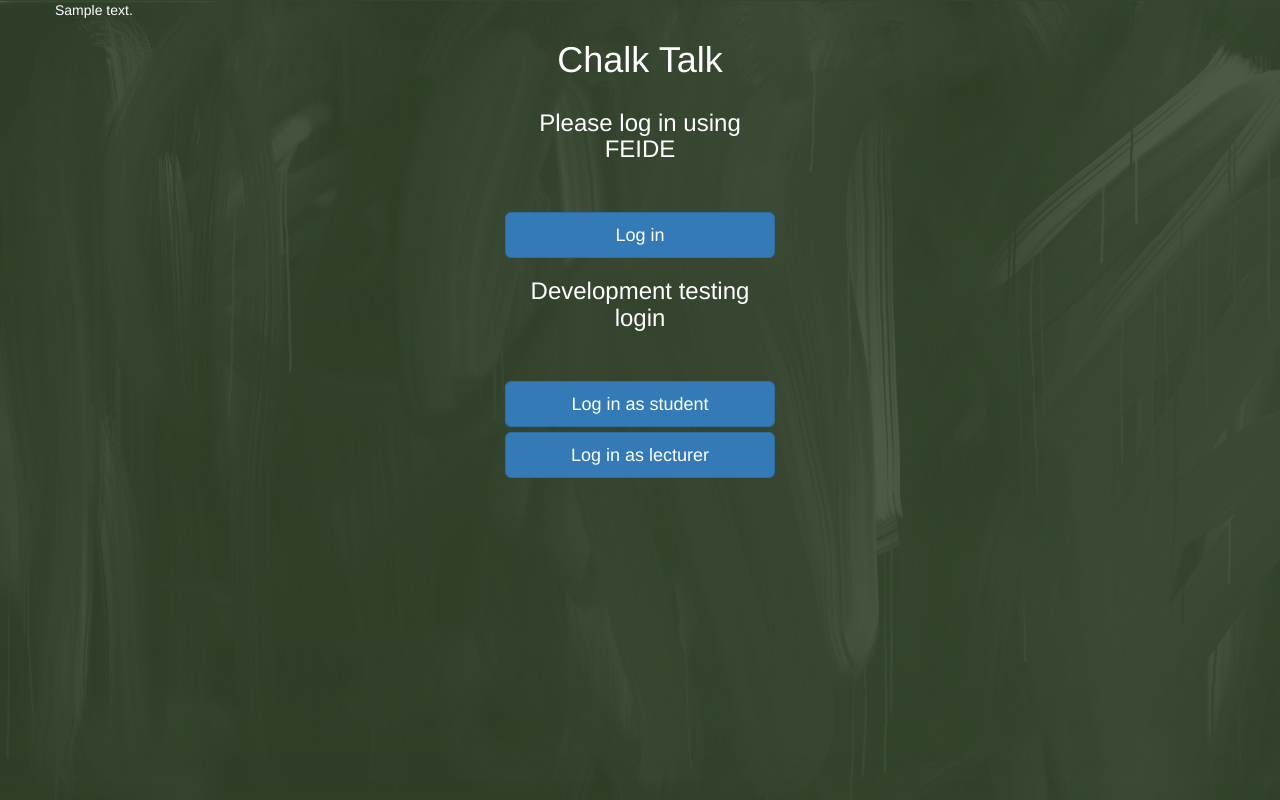
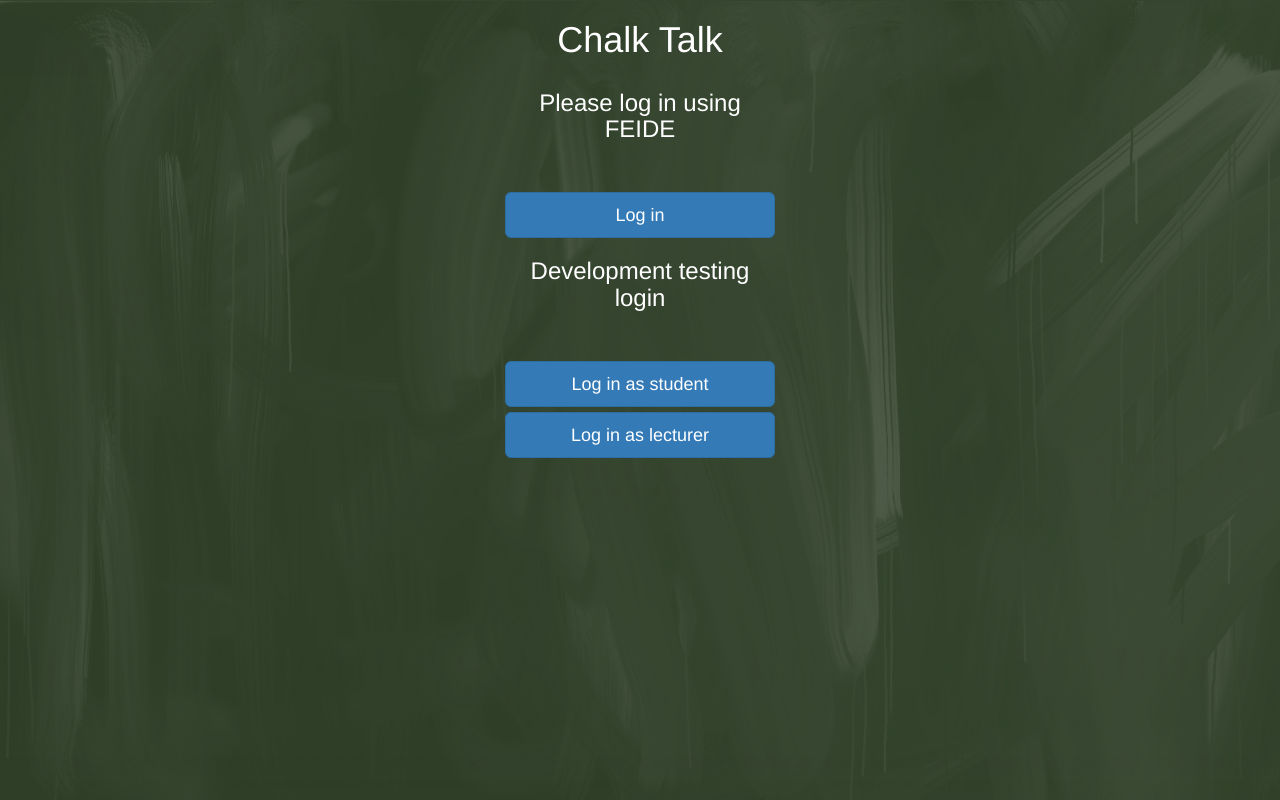
Before and after one commit to frestr/chalktalk, a Flask app: template chalktalk/templates/index.html in a window 1280 px wide. Run offline with Flask 2, Linux system fonts and the light colour scheme; the template is opened without the code that fills it: most values are stand-ins (such as "Sample title", 1, 10 or a date in 2020); some libraries are stand-ins or nearby versions.

Commit message:
Fix some bugs regarding breadcrumb

```diff
--- a/chalktalk/templates/master.html
+++ b/chalktalk/templates/master.html
@@ -14,10 +14,7 @@
     <script type="text/javascript" src="{{ url_for('static', filename='js/jquery-2.2.4.min.js') }}"></script>
     <script type="text/javascript" src="{{ url_for('static', filename='js/bootstrap.min.js') }}"></script>
     <link href="{{ url_for('static', filename='css/bootstrap.min.css') }}" rel="stylesheet">
-    <link rel="stylesheet" href="//code.jquery.com/ui/1.12.1/themes/base/jquery-ui.css">
-      <link rel="stylesheet" href="/resources/demos/style.css">
-      <script src="https://code.jquery.com/jquery-1.12.4.js"></script>
-      <script src="https://code.jquery.com/ui/1.12.1/jquery-ui.js"></script>
+
     <script>
     $( function() {
       $( "#datepickerFrom" ).datepicker();
@@ -54,12 +51,15 @@
 
         }
 
+        .breadcrumb {
+            margin-top: 10px;
+        }
+
         ul.breadcrumb {
             list-style: none;
             background-color: #eee;
             font-size: 12px;
         }
-
 
         ul.breadcrumb li {
             display: inline;
@@ -104,16 +104,12 @@
               {% endif %}
             {% endwith %}
 
-
-
-          <div>
-            {%- for breadcrumb in breadcrumbs -%}
-                <a href="{{ breadcrumb.url }}">{{ breadcrumb.text }}</a>
-                {{ '/' if not loop.last }}
-            {%- endfor -%}
-          </div>
-
-
+<!--           <div> -->
+<!--             {%- for breadcrumb in breadcrumbs -%} -->
+<!--                 <a href="{{ breadcrumb.url }}">{{ breadcrumb.text }}</a> -->
+<!--                 {{ '/' if not loop.last }} -->
+<!--             {%- endfor -%} -->
+<!--           </div> -->
 
             {% block body %}{% endblock %}
 
```
Lines whose indentation alone changed are shown as unchanged.
